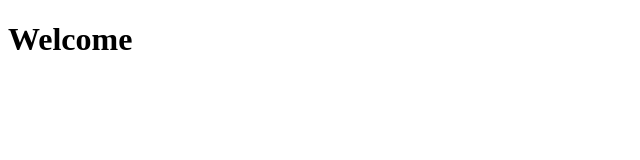
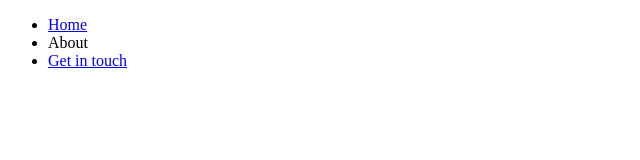
Before and after one commit to hamidaebadi/hamidaebadi.github.io, a plain HTML site: page index.html in a window 1280 px wide. Shown: the whole page, without its empty margins (0-640 px from the left). Drawn offline with Linux system fonts and the light colour scheme.

Commit message:
adding basic structure changes

```diff
--- a/index.html
+++ b/index.html
@@ -1,9 +1,35 @@
 <!DOCTYPE html>
 <html>
 <head>
+	<!-- Metadata begins-->
+	<meta charset="utf-8">
+	<meta name="author", content="Hamid Aebadi">
+	<!-- Metadata ends here -->
+
 	<title>Hamid Aebadi</title>
 </head>
 <body>
-	<h1>Welcome</h1>
+	<!-- Navigation bar begins -->
+	<nav class="navbar">
+		<ul>
+			<li><a href="#home">Home</a></li>
+			<li><a href="#about"></a>About</li>
+			<li><a href="#contact">Get in touch</a></li>
+		</ul>
+	</nav>
+	<!-- navigation bar ends here -->
+
+	<!-- Main content of the page begins -->
+	<div class="container">
+
+	</div>
+	<!-- Main content ends here-->
+
+	<!-- Footer of the page begins -->
+	<footer class="footer">
+
+	</footer>
+
+	<!-- end of the footer -->
 </body>
 </html>
```
Also changed, not shown: stylesheet/main.css (added).
